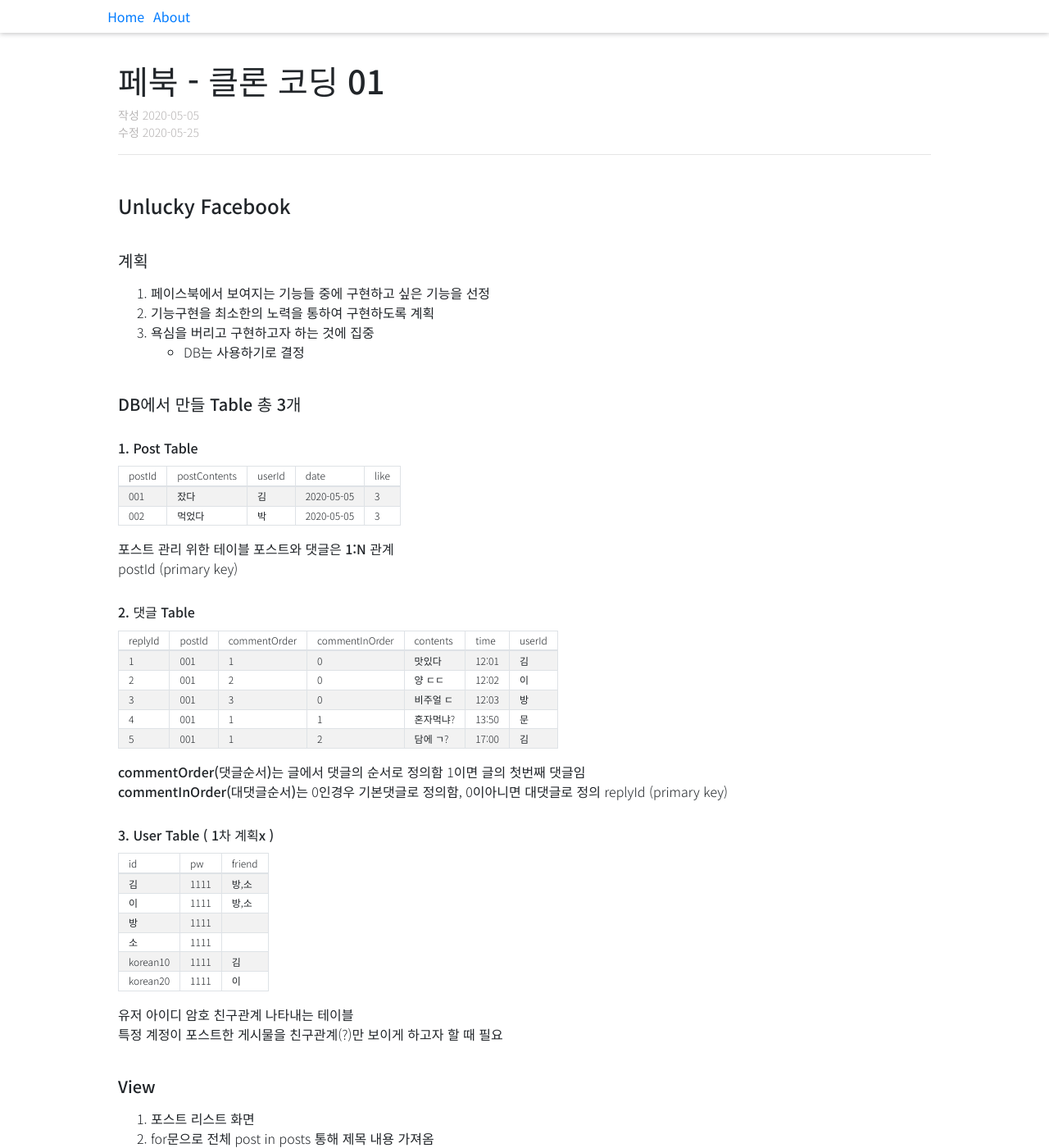
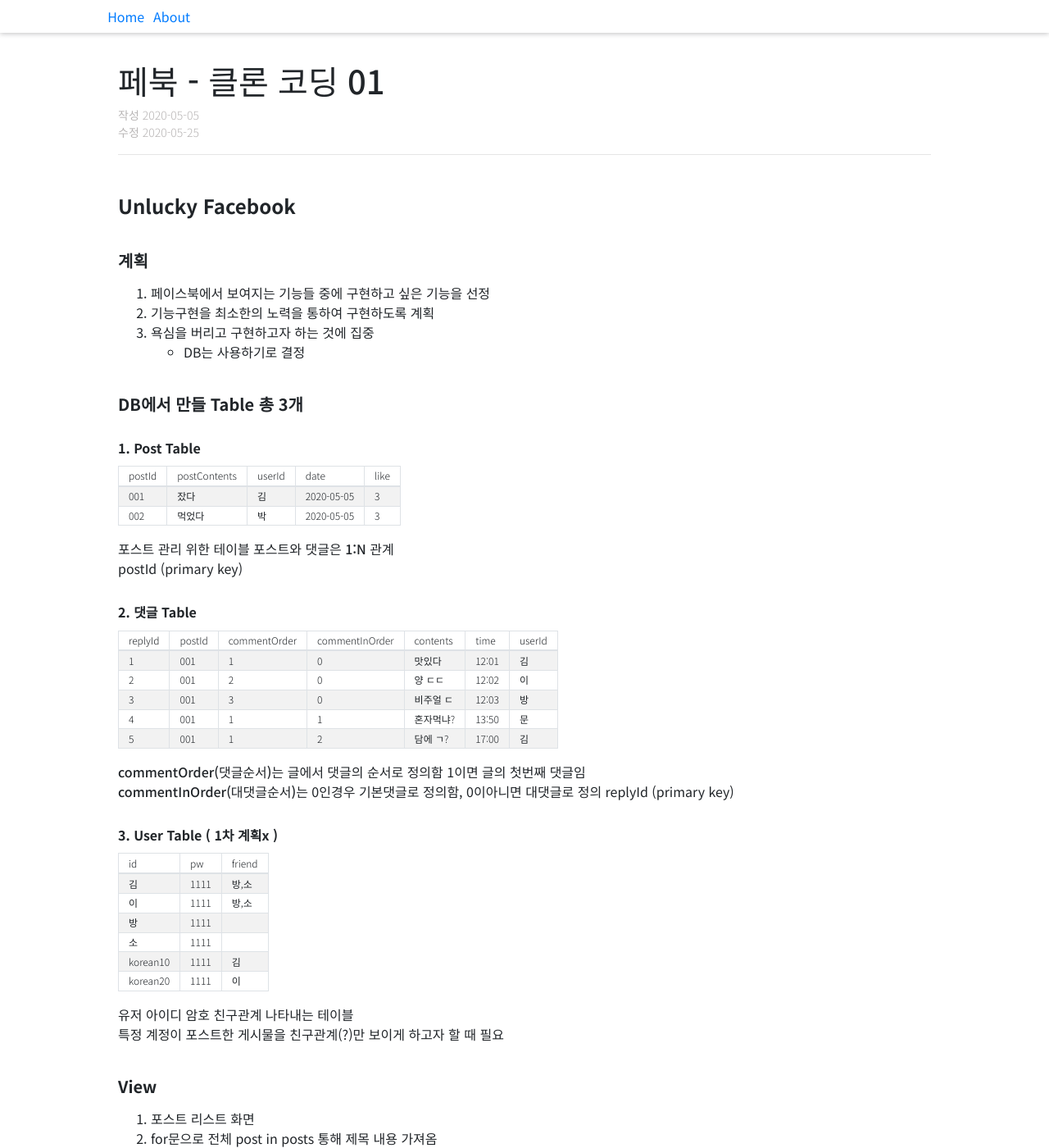
Before and after one commit to waonta/wati2.github.io, a Jekyll site: the page built from _posts/2020-05-05-ufb01.md, in a window 1280 px wide and 1400 px high. Shown: the whole window at 82% size. Built offline with Jekyll 4.4.1, drawn with Linux system fonts in a browser that asks for light colours; some web fonts are replaced.

Commit message:
font weight > post 300 > 400

```diff
--- a/_sass/page-post.scss
+++ b/_sass/page-post.scss
@@ -22,7 +22,8 @@
     margin: 0 auto;
     margin-top: 2.5rem;
     padding-bottom: 2.5rem;
-    font-weight: 300;
+    font-size: 16px;
+    font-weight: 400;
 
     & tr:hover {
         background-color: rgba(82, 82, 255, 0.568) !important;
@@ -32,7 +33,7 @@
     position: relative;
     margin-top: 2em;
     margin-bottom: 0.75em;
-    font-weight: 500;
+    font-weight: 700;
     }
 
     ul {
```
